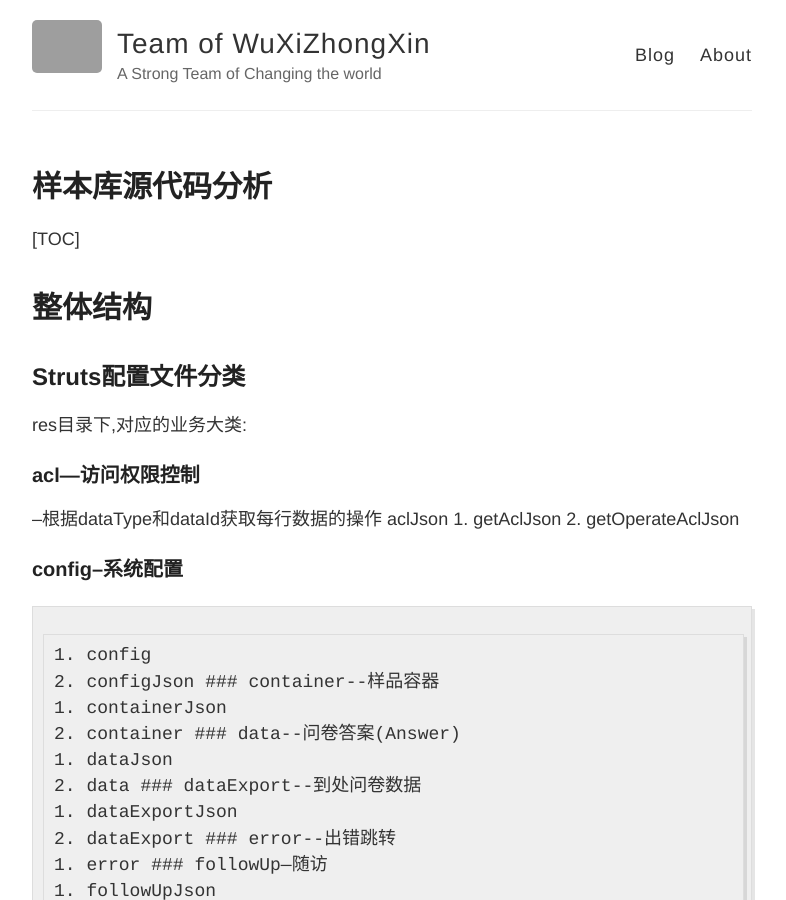
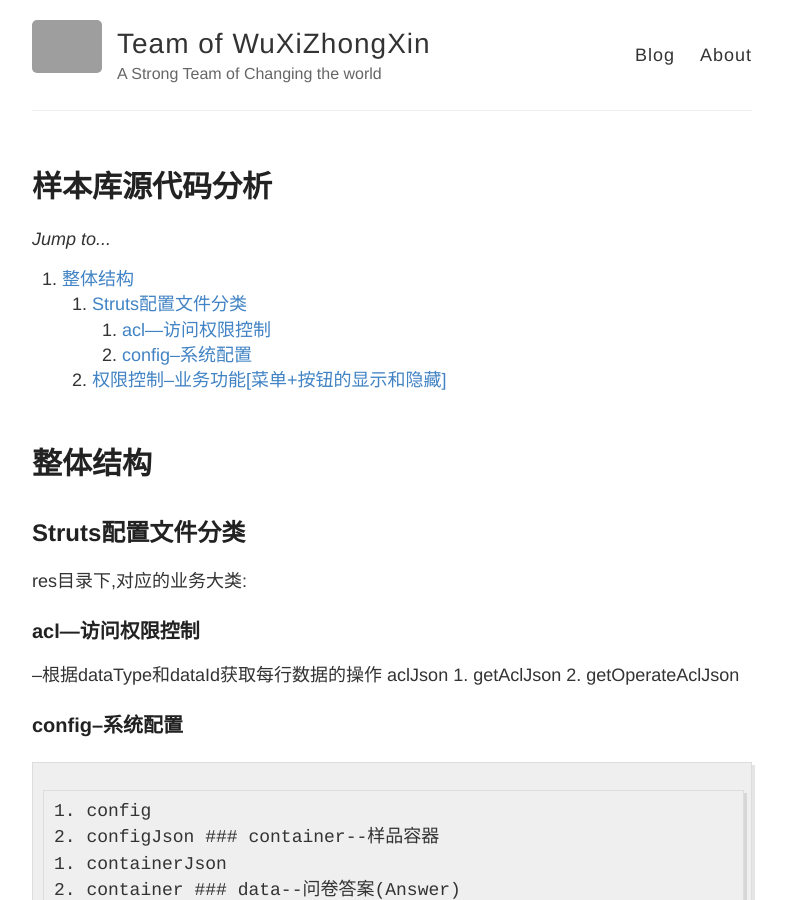
Before and after one commit to pythonlouvre/wxzx, a Jekyll site: the page built from _posts/2015-06-21-样本库源码分析.md, in a window 1280 px wide and 900 px high. Shown: the whole window, without its empty margins (248-1034 px from the left). Built offline with Jekyll 4.4.1, drawn with Linux system fonts in a browser that asks for light colours; Markdown is read by kramdown in place of the engine named in the settings; grey boxes are pictures that could not be loaded.

Commit message:
增加自动目录生成功能

```diff
--- a/_posts/2015-06-21-样本库源码分析.md
+++ b/_posts/2015-06-21-样本库源码分析.md
@@ -5,7 +5,7 @@ tags: 样本库
 ---
 
 
-[TOC]
+<div id="toc"></div>
 
 # 整体结构
 
```
